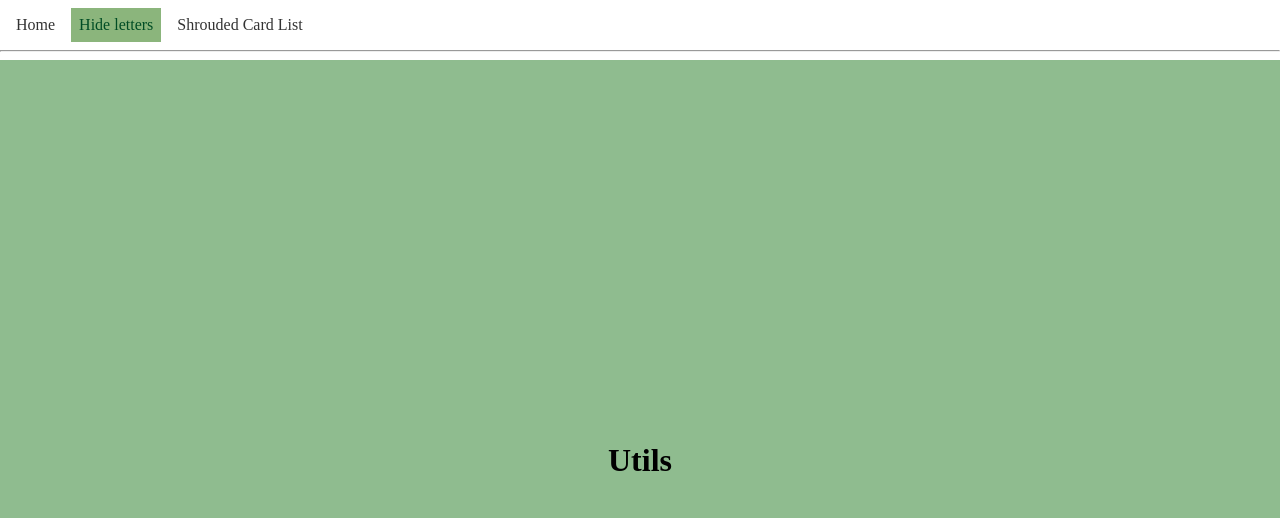
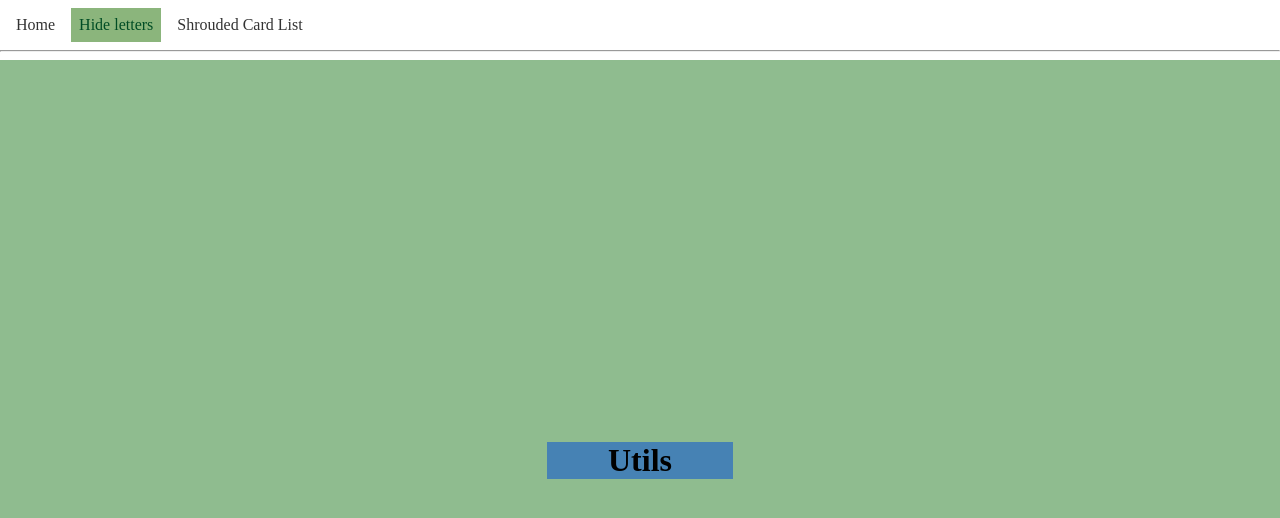
Before and after one commit to gilvam/css-study, an Angular app in the folder app/: page /hide-letters in a window 1280 px wide. Shown: the top 518 px of the page. Built offline with nearby package versions, Linux system fonts and the light colour scheme.

Commit message:
chore(hide-letters): end animation hiden letters

```diff
--- a/app/src/app/hide-letters/hide-letters.component.html
+++ b/app/src/app/hide-letters/hide-letters.component.html
@@ -1,3 +1,5 @@
-@for (item of nameList; track item; let i = $index) {
-  <span>{{ item }}</span>
-}
+<div>
+  @for (item of nameList; track item; let i = $index) {
+    <span>{{ item }}</span>
+  }
+</div>
--- a/app/src/app/hide-letters/hide-letters.component.scss
+++ b/app/src/app/hide-letters/hide-letters.component.scss
@@ -5,6 +5,13 @@
   height: 100vh;
   width: 100%;
   background: darkseagreen;
+
+
+  div {
+    display: flex;
+    justify-content: center;
+    width: 186px;
+    background: steelblue;
 
     span {
       display: inline-block;
@@ -15,22 +22,27 @@
       opacity: 1;
 
       &:not(:first-child):not(:last-child) {
-      background: red;
-      animation: hideWidth 2s ease-in-out 1s forwards;
+        width: 101px;
+        animation: frameInit 0.5s ease-in 1s forwards, frameEnd 1.5s ease-out 1.5s forwards;
+      }
     }
   }
 
-  @keyframes hideWidth {
+
+  @keyframes frameInit {
     0% {
-      width: 100%;
     }
-    20% {
-      width: 120%;
+    100% {
+      width: calc(101px + 3%);
+    }
+  }
+
+  @keyframes frameEnd {
+    0% {
     }
     100% {
       width: 0;
       padding: 0;
-      opacity: 0;
     }
   }
 }
```
Lines whose indentation alone changed are shown as unchanged.
